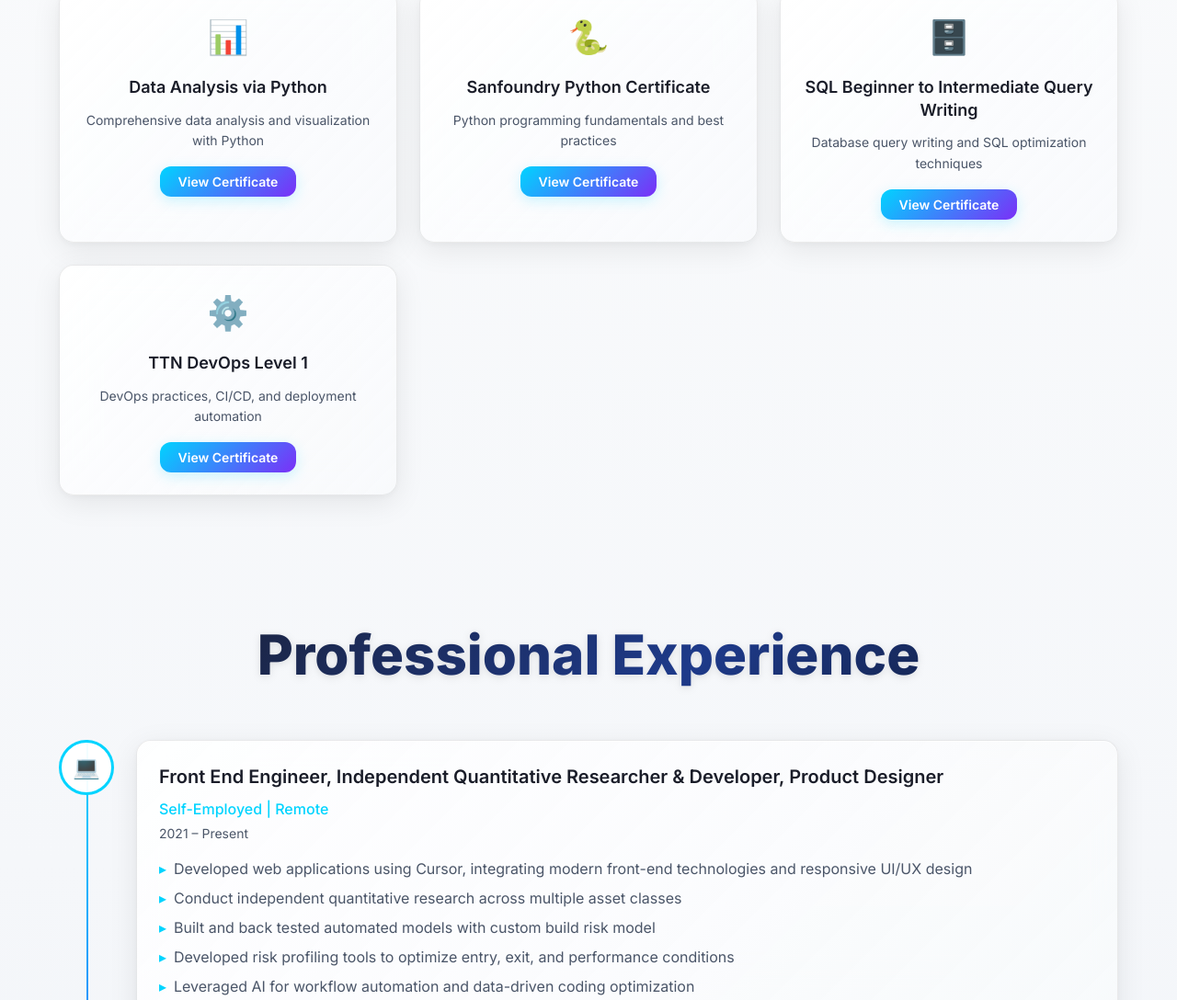
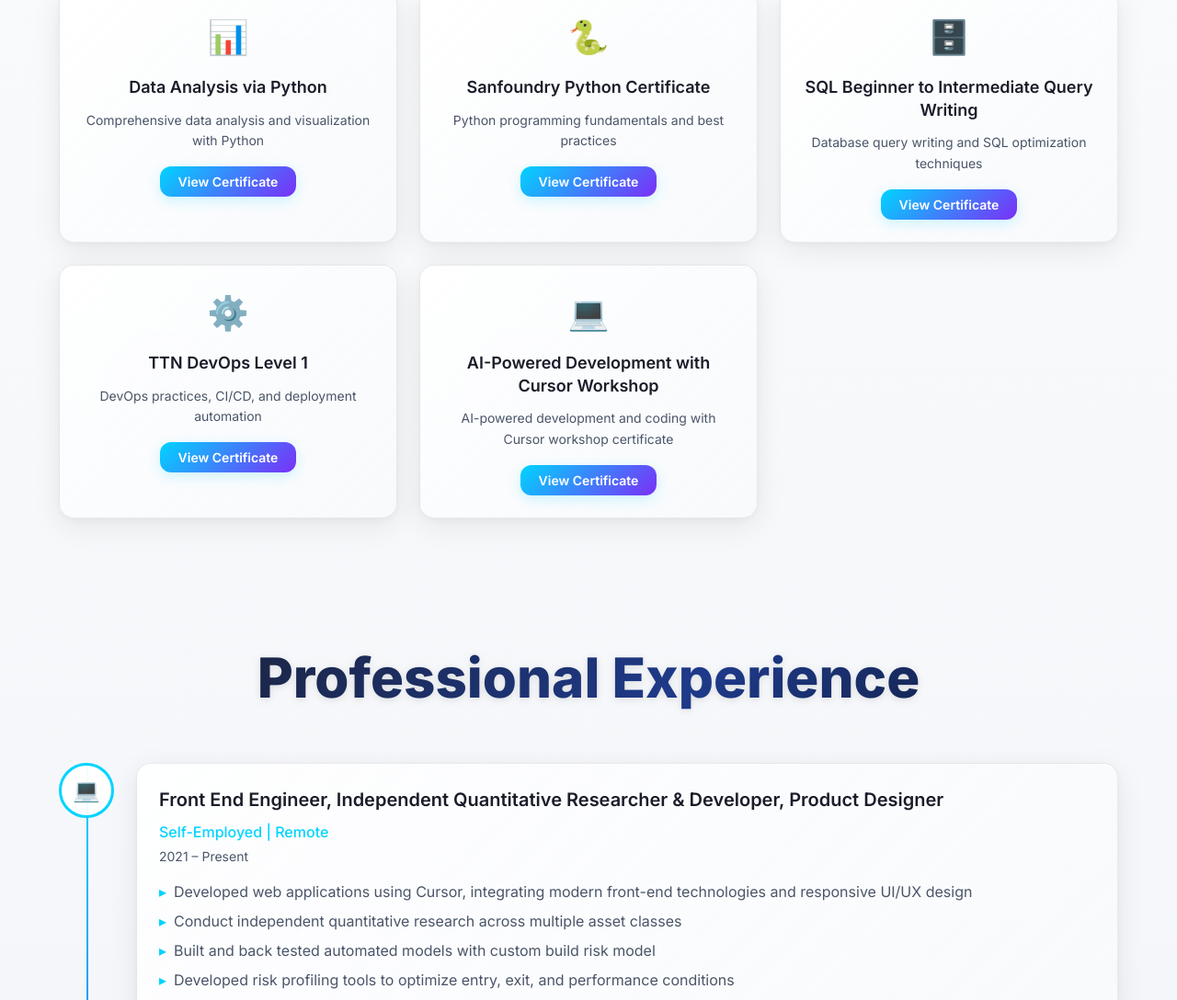
Before and after one commit to khunt247/FrontEnd-Engineer-Portfolio, a website: page about.html in a window 1280 px wide. Shown: the part 1897-2985 px from the top of the page at 92% size. Drawn offline with Linux system fonts and the light colour scheme; animation ran at ten frames a second.

Commit message:
Added AI Powered Development with Cursor Workshop Cert

```diff
--- a/about.html
+++ b/about.html
@@ -136,6 +136,12 @@
                     <p>DevOps practices, CI/CD, and deployment automation</p>
                     <button onclick="showCert(12)" class="cert-link">View Certificate</button>
                 </div>
+                <div class="cert-card">
+                    <div class="cert-icon">💻</div>
+                    <h3>AI-Powered Development with Cursor Workshop</h3>
+                    <p>AI-powered development and coding with Cursor workshop certificate</p>
+                    <button onclick="showCert(13)" class="cert-link">View Certificate</button>
+                </div>
             </div>
         </div>
     </section>
--- a/script.js
+++ b/script.js
@@ -1676,6 +1676,10 @@ window.certificates = [
     {
         title: "TTN DevOps Level 1",
         file: "certifications/TTN DevOps level 1 Certificate.pdf"
+    },
+    {
+        title: "AI-Powered Development with Cursor Workshop",
+        file: "certifications/AI-Powered Development with Cursor Workshop.pdf"
     }
 ];
 
```
Also changed, not shown: 1 other file.
